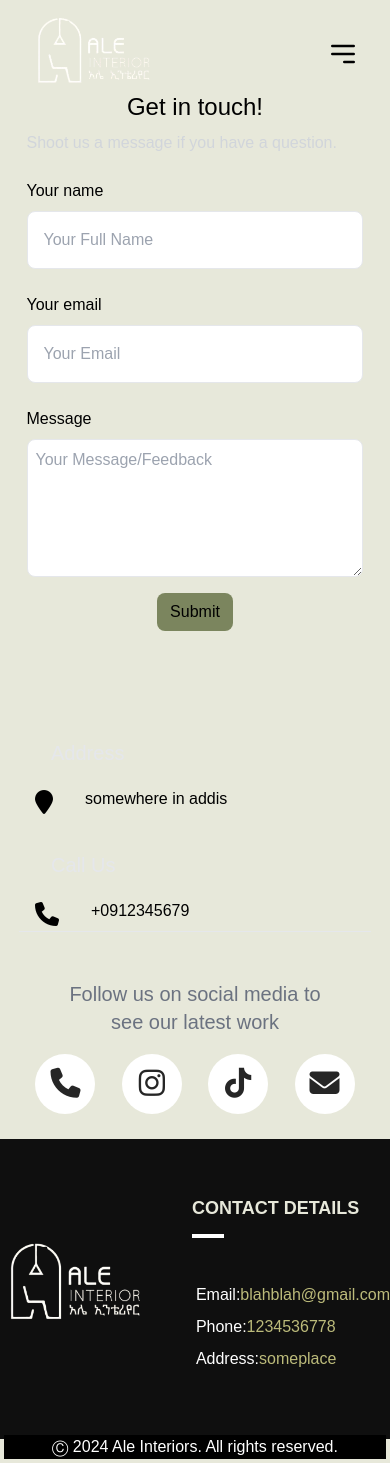
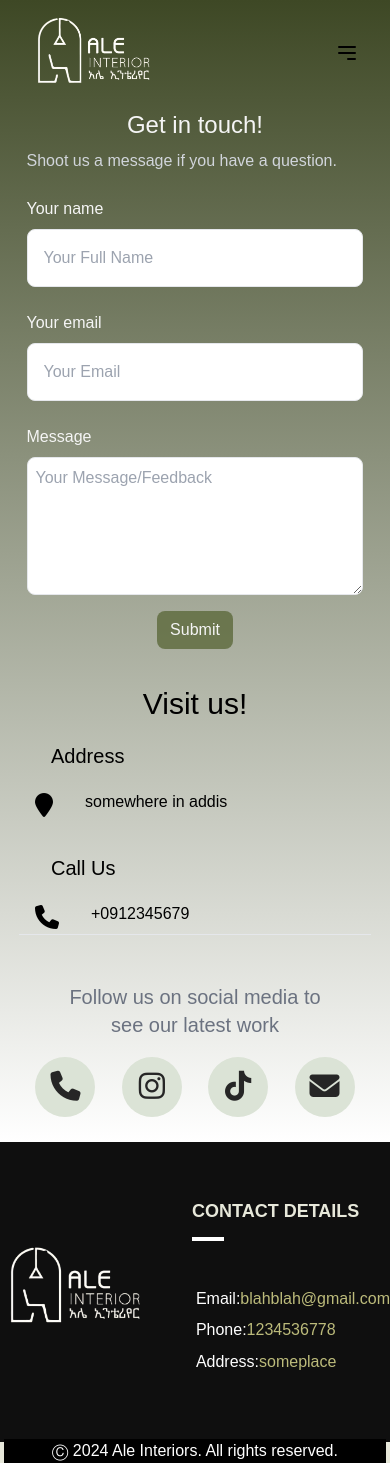
Before and after one commit to ElnatanSamuel/Ale-interior, a React (Create React App) app in the folder client/: page /contacts in a window 390 px wide. Built offline with nearby package versions, Linux system fonts and the light colour scheme.

Commit message:
Responsivness

```diff
--- a/client/src/components/Contact Us/Contact.js
+++ b/client/src/components/Contact Us/Contact.js
@@ -13,7 +13,6 @@ export default class Contact extends React.Component {
   render() {
     return (
       <div className='contactsMain'>
-
       <NavBar/>
        <div className='contact'>
       <form className="test-mailing">
@@ -49,15 +48,16 @@ export default class Contact extends React.Component {
         <input type="button" value="Submit" className="btn rounded-lg" onClick={this.handleSubmit} />
       </form>
       <div className='contactUs'>
-      <h1  className='text-3xl mt-4 text-center'>Visit us!  </h1>
+      <h1  className='text-3xl md:mt-4 text-center'>Visit us!  </h1>
 
   <div>
-  <h3  className='text-xl px-8 my-5 text-gray-200 '> Address</h3>
+  <h3  className='text-xl px-8 my-5 md:text-gray-200 '> Address</h3>
  <div className='flex gap-8 px-4'> <a href="#" className='text-2xl hover:text-blue-600'>
+
       <i class="fa fa-map-marker icon" ></i>    </a>
       <p> somewhere in addis </p>
       </div>
-      <h3  className='px-8 text-xl my-5  mt-8 text-gray-200 '> Call Us</h3>
+      <h3  className='px-8 text-xl my-5  mt-8 md:text-gray-200 '> Call Us</h3>
  <div className='flex gap-8 px-4'> <a href="#" className='text-2xl hover:text-green-600'>
       <i class="fa-solid fa-phone icon" ></i>    </a>
       <p> +0912345679 </p>
--- a/client/src/components/Contact Us/Contacts.scss
+++ b/client/src/components/Contact Us/Contacts.scss
@@ -1,12 +1,11 @@
-contactsMain{
+.contactsMain{
+
     background: linear-gradient(0deg, rgba(255,255,255,1) 0%, rgba(62,72,37,1) 100%);
     color: whitesmoke !important;
 }
-.contactsMain{
-    margin-top: 5%;
- }
+
 .contact{
-    margin: auto;
+    margin:  auto;
     width: 85%;
     display: flex;
     height: fit-content;
@@ -16,6 +15,7 @@ contactsMain{
 .contact form{
     display: flex;
     width: 50%;
+
     flex-direction: column;
     gap:0.5rem;
 }
@@ -35,7 +35,7 @@ contactsMain{
 }
 @media only screen and (max-width:768px) {
     .contact{
-        margin: auto;
+        margin:auto;
         width: 100%;
         display: flex;
         justify-content: center;
@@ -45,14 +45,15 @@ contactsMain{
     }
     .contact form{
         width: 90%;
-        margin: 15% auto;
+        margin: 25% auto;
         }
         .contactUs{
+      color:black !important;
             padding: 0% 3%;
             width: 100%;
         }
         .contactUs h1{
-            display: none;
+            margin-top: -25%;
 
         }
         ul{
@@ -68,7 +69,7 @@ ul{
 ul li a {
     width: 60px;
     height: 60px;
-    background-color: #fff;
+    background-color: #dbe3d6;
 text-align: center;
 line-height: 60px;
 font-size: 30px;
--- a/client/src/components/NavbarHome/Navbar.js
+++ b/client/src/components/NavbarHome/Navbar.js
@@ -24,13 +24,13 @@ const NavBar = () => {
           >
             {isMobileMenuOpen ? (
               // Render 'X' when the menu is open
-              <svg class="w-10 h-10"  fill="none" stroke="currentColor" viewBox="0 0 24 24" xmlns="http://www.w3.org/2000/svg">
+              <svg class="w-8 h-8"  fill="none" stroke="currentColor" viewBox="0 0 24 24" xmlns="http://www.w3.org/2000/svg">
               <path strokeLinecap="round" strokeLinejoin="round" strokeWidth="2" d="M6 18L18 6M6 6l12 12"></path>
             </svg>
             ) : (
               // Render the hamburger icon when the menu is closed
               <svg
-                className="w-8 h-8"
+                className="w-6 h-6"
                 fill="none"
                 stroke="currentColor"
                 viewBox="0 0 24 24"
@@ -69,7 +69,7 @@ const NavBar = () => {
 
 {/* Mobile menu items centered within the navbar */}
 {isMobileMenuOpen && (
-  <div className="moblileNav md:hidden absolute top-full left-1/2 transform -translate-x-1/2 h-screen w-full  rounded-md transition-opacity duration-300 flex flex-col justify-evenly items-center">
+  <div className="moblileNav md:hidden absolute top-full left-1/2 transform -translate-x-1/2 w-full  rounded-md transition-opacity duration-300 flex flex-col justify-evenly items-center">
     <Link to="/">
       <span >Home</span>
     </Link>
--- a/client/src/components/NavbarHome/Navbar.scss
+++ b/client/src/components/NavbarHome/Navbar.scss
@@ -2,21 +2,21 @@
 
 @media only screen and (max-width: 768px) {
     .moblileNav{
-
+      height: 90vh;
         background-color: rgba(0, 0, 0, 0.877);
         color:whitesmoke;
         z-index: 0.95;
         margin-top: -5%;
+        padding: 20%;
     }
     .moblileNav span{
 
-       font-size: 1.4rem;
+       font-size: 1.3rem;
         margin-bottom:5%;
     }
 }
 .navLinks {
     overflow-x: hidden;
-
     width: 60% !important ;
 
     li {
```
